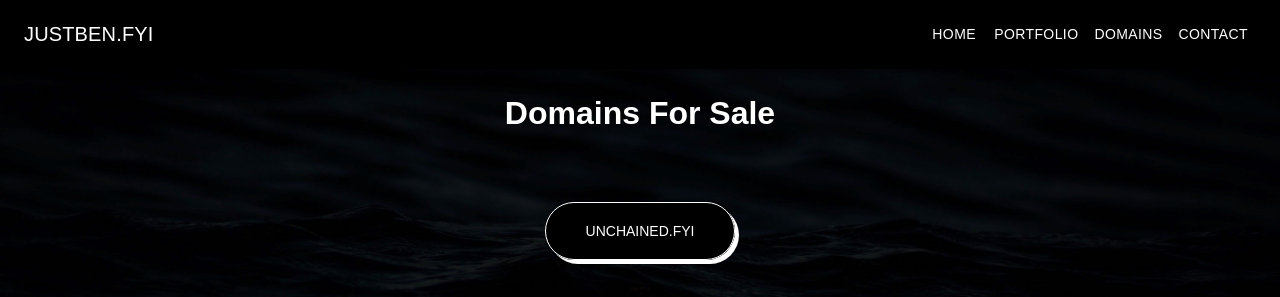
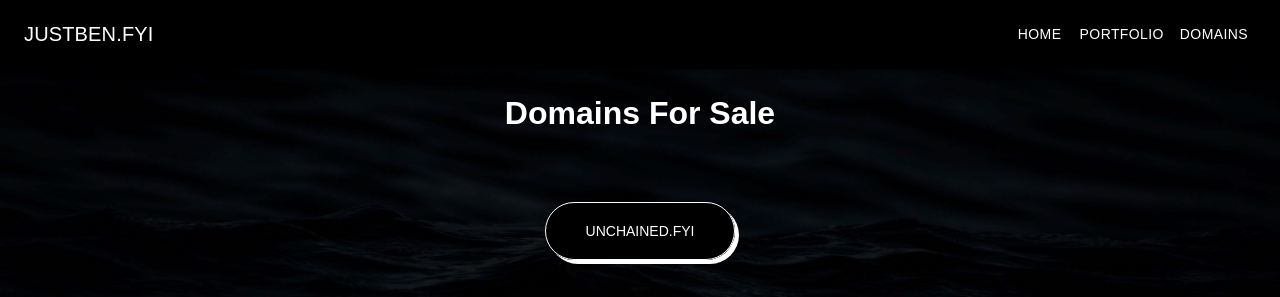
Before and after one commit to benhurley/website-upgrade, a React (Create React App) app: page /domains in a window 1280 px wide. Shown: the top 297 px of the page. Built offline with nearby package versions, Linux system fonts and the light colour scheme; a web font is replaced by a local one.

Commit message:
update fade in styles across site

```diff
--- a/public/index.html
+++ b/public/index.html
@@ -24,7 +24,7 @@
       work correctly both with client-side routing and a non-root public URL.
       Learn how to configure a non-root public URL by running `npm run build`.
     -->
-    <title>Ben's Website</title>
+    <title>JUSTBEN.FYI</title>
   </head>
   <body>
     <noscript>You need to enable JavaScript to run this app.</noscript>
--- a/src/App.tsx
+++ b/src/App.tsx
@@ -3,7 +3,6 @@ import { BrowserRouter as Router, Routes, Route } from "react-router-dom";
 import { Home } from './pages/Home';
 import { Portfolio } from './pages/Portfolio';
 import { Domains } from './pages/Domains';
-import { Contact } from './pages/Contact';
 import { Footer } from './components/Footer';
 import styled, { createGlobalStyle } from "styled-components";
 
@@ -40,7 +39,6 @@ function App() {
             <Route path="/" element={<Home />} />
             <Route path="/portfolio" element={<Portfolio />} />
             <Route path="/domains" element={<Domains />} />
-            <Route path="/contact" element={<Contact />} />
             <Route path='*' element={<Home />} />
           </Routes>
         </Router>
--- a/src/components/Navbar/index.tsx
+++ b/src/components/Navbar/index.tsx
@@ -13,7 +13,7 @@ import styled from 'styled-components';
 import { FadeInComponent } from '../../helpers/FadeInComponent';
 import { useNavigate } from 'react-router-dom';
 
-const tabs = [{ name: 'Home', path: '/' }, { name: 'Portfolio', path: '/portfolio' }, { name: 'Domains', path: '/domains' }, { name: 'Contact', path: '/contact' }];
+const tabs = [{ name: 'Home', path: '/' }, { name: 'Portfolio', path: '/portfolio' }, { name: 'Domains', path: '/domains' }];
 const siteName = 'justben.fyi';
 
 const MUINavBar = styled(AppBar)`
--- a/src/pages/Contact/index.tsx
+++ /dev/null
@@ -1,15 +0,0 @@
-import styled from "styled-components";
-import { FadeInComponent } from "../../helpers/FadeInComponent";
-import { PrimaryLinkButton } from "../../components/Buttons/PrimaryLinkButton";
-
-const Title = styled.h1`
-margin-bottom: 50px;
-`
-export const Contact = () => {
-    return (
-        <FadeInComponent>
-            <Title>Contact</Title>
-            <PrimaryLinkButton href="mailto:webdevbyben@gmail.com">Email Me</PrimaryLinkButton>
-        </FadeInComponent>
-    );
-}
--- a/src/pages/Domains/index.tsx
+++ b/src/pages/Domains/index.tsx
@@ -6,19 +6,32 @@ const LinkContainer = styled.div`
 margin: 70px 0px 70px 0px;
 `
 
+const domainData = [
+    {
+        name: "unchained.fyi",
+        href: "https://sedo.com/search/?keyword=unchained.fyi&synonyms=false&safe_search=1&kws=right",
+    },
+    {
+        name: "voteforbezos.com",
+        href: "https://sedo.com/search/?keyword=voteforbezos.com&synonyms=false&safe_search=1&kws=right",
+    },
+    {
+        name: "drinkingplaybook.com",
+        href: "https://sedo.com/search/?keyword=drinkingplaybook.comk&synonyms=false&safe_search=1&kws=right",
+    },
+]
+
 export const Domains = () => {
     return (
-        <FadeInComponent>
+        <>
             <h1>Domains For Sale</h1>
-            <LinkContainer>
-                <PrimaryLinkButton rel="noopener noreferrer" target="_blank" href="https://sedo.com/search/?keyword=unchained.fyi&synonyms=false&safe_search=1&kws=right">unchained.fyi</PrimaryLinkButton>
-            </LinkContainer>
-            <LinkContainer>
-                <PrimaryLinkButton rel="noopener noreferrer" target="_blank" href="https://sedo.com/search/?keyword=voteforbezos.com&synonyms=false&safe_search=1&kws=right">voteforbezos.com</PrimaryLinkButton>
-            </LinkContainer>
-            <LinkContainer>
-                <PrimaryLinkButton rel="noopener noreferrer" target="_blank" href="https://sedo.com/search/?keyword=drinkingplaybook&synonyms=false&safe_search=1&kws=right">drinkingplaybook.com</PrimaryLinkButton>
-            </LinkContainer>
-        </FadeInComponent>
+            {domainData.map((domain, index) => (
+                <FadeInComponent timeout={index * 500}>
+                    <LinkContainer>
+                        <PrimaryLinkButton rel="noopener noreferrer" target="_blank" href={domain.href}>{domain.name}</PrimaryLinkButton>
+                    </LinkContainer>
+                </FadeInComponent>
+            ))}
+        </>
     );
 }
--- a/src/pages/Home/index.tsx
+++ b/src/pages/Home/index.tsx
@@ -1,11 +1,8 @@
-import { useState } from 'react';
 import { useNavigate } from 'react-router-dom';
-import { FadeInComponent } from '../../helpers/FadeInComponent';
 import styled, { keyframes } from 'styled-components';
 import { PrimaryButton } from '../../components/Buttons/PrimaryButton';
 import { SecondaryLinkButton } from '../../components/Buttons/SecondaryLinkButton';
 
-const benHeadshot = require("../../img/ben.png");
 const monkeHeadshot = require("../../img/smb.png");
 
 const waveAnimation = keyframes`
@@ -69,14 +66,12 @@ margin-left: 10px;
 
 export const Home = () => {
   const navigate = useNavigate();
-  const [headshotSrc, setHeadshotSrc] = useState(benHeadshot);
 
   return (
-    <FadeInComponent timeout={500}>
       <Container>
         <h1>Hey, it's Ben <Wave>👋</Wave></h1>
         <AvatarContainer>
-          <Image alt="headshot of ben" src={headshotSrc} onClick={() => headshotSrc === benHeadshot ? setHeadshotSrc(monkeHeadshot) : setHeadshotSrc(benHeadshot)} />
+          <Image alt="headshot of ben" src={monkeHeadshot} />
         </AvatarContainer>
         <Description>I create interfaces that closely match your design system.</Description>
         <CTAContainer>
@@ -84,6 +79,5 @@ export const Home = () => {
           <ReachOutButton href="mailto:webdevbyben@gmail.com">Reach Out</ReachOutButton>
         </CTAContainer>
       </Container>
-    </FadeInComponent>
   )
 }
--- a/src/pages/Portfolio/index.tsx
+++ b/src/pages/Portfolio/index.tsx
@@ -13,7 +13,6 @@ const Grid = styled.div`
 
 export const Portfolio = () => {
     return (
-        <FadeInComponent>
             <Grid>
                 {projectData.map((project, index) => (
                     <FadeInComponent timeout={index * 500}>
@@ -28,6 +27,5 @@ export const Portfolio = () => {
                     </FadeInComponent>
                 ))}
             </Grid>
-        </FadeInComponent>
     );
 }
```
Also changed, not shown: src/img/ben.png (deleted).
